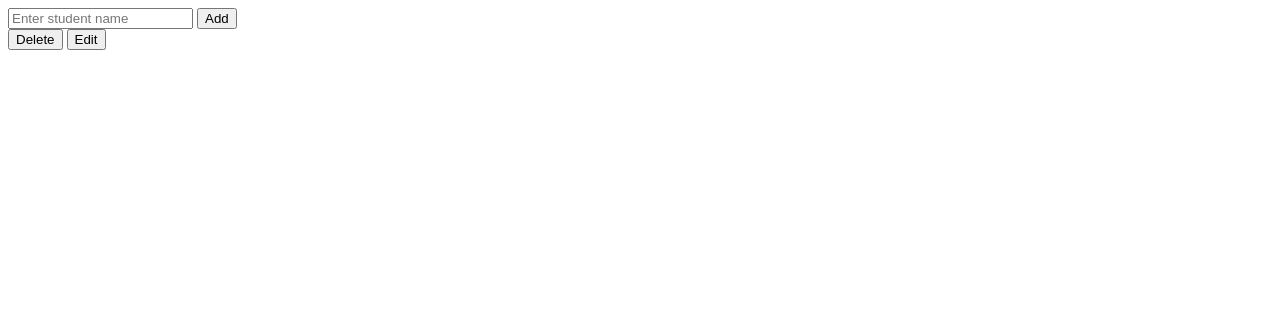
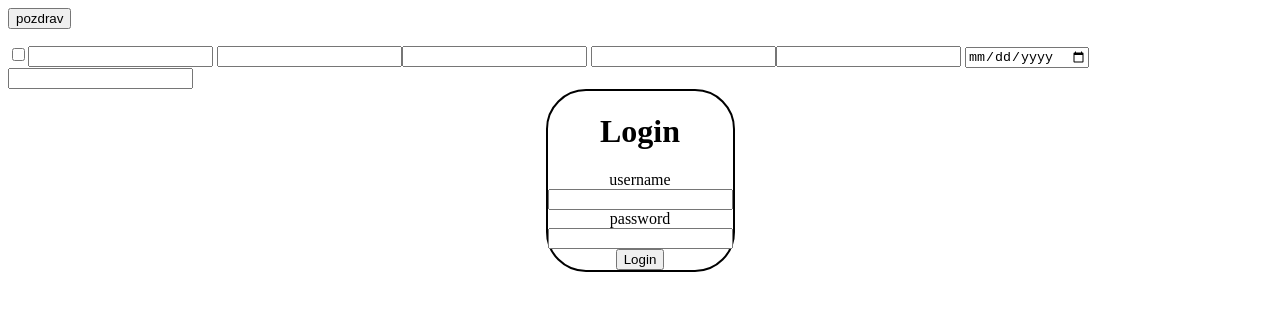
Before and after one commit to hooonzaa/Blud, a plain HTML site: page index.html in a window 1280 px wide. Drawn offline with Linux system fonts and the light colour scheme.

Commit message:
Add files via upload

```diff
--- a/index.html
+++ b/index.html
@@ -1,22 +1,31 @@
 <!DOCTYPE html>
 <html lang="en">
+  <head>
+    <meta charset="UTF-8" />
+    <meta http-equiv="X-UA-Compatible" content="IE=edge" />
+    <meta name="viewport" content="width=device-width, initial-scale=1.0" />
+    <title>Document</title>
+    <link rel="stylesheet" href="style.css" />
+    <script src="script.Js"></script>
+  </head>
+  <body>
+    <button onclick="conversation()">pozdrav</button>
+    <p id="constPozdrav"></p>
 
-<head>
-    <meta charset="UTF-8">
-    <meta http-equiv="X-UA-Compatible" content="IE=edge">
-    <meta name="viewport" content="width=device-width, initial-scale=1.0">
-    <title>Document</title>
-    <script src="script.js"></script>
-    <link rel="stylesheet" href="style.css">
-</head>
-
-<body>
-    <div class="uprava">
-        <input type="text" id="userInput" placeholder="Enter student name">
-        <button onclick="InputŽáci()">Add</button>
+    <input type="checkbox" /><input /> <input type="number" /><input />
+    <input type="password" /><input /> <input type="date" /><input />
+    <br />
+<div class="loginPage">
+    <div class="loginContainer">
+        <h1>Login</h1>
+        username
+      <input id="username" type="text" />
+      password
+      <input id="password" type="password" />
+    <div class="loginButton">
+      <button onclick="login()">Login</button>
     </div>
-    <button onclick="Delete()">Delete</button>
-    <button onclick="Edit()">Edit</button>
-    <div class="List">
-        <p id="ListofStudents"> </p>
-    </div>
+</div>
+</div>
+  </body>
+</html>
```
